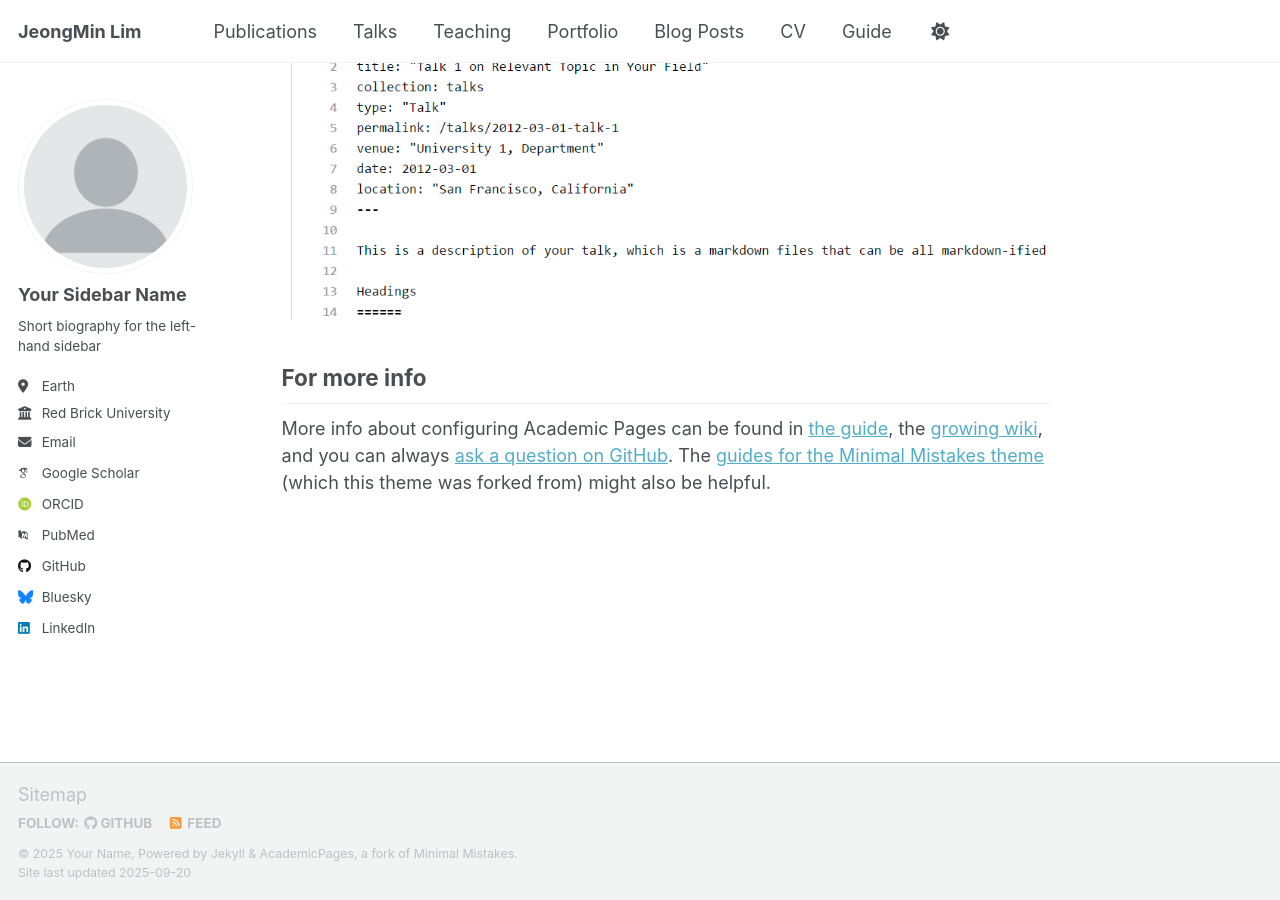
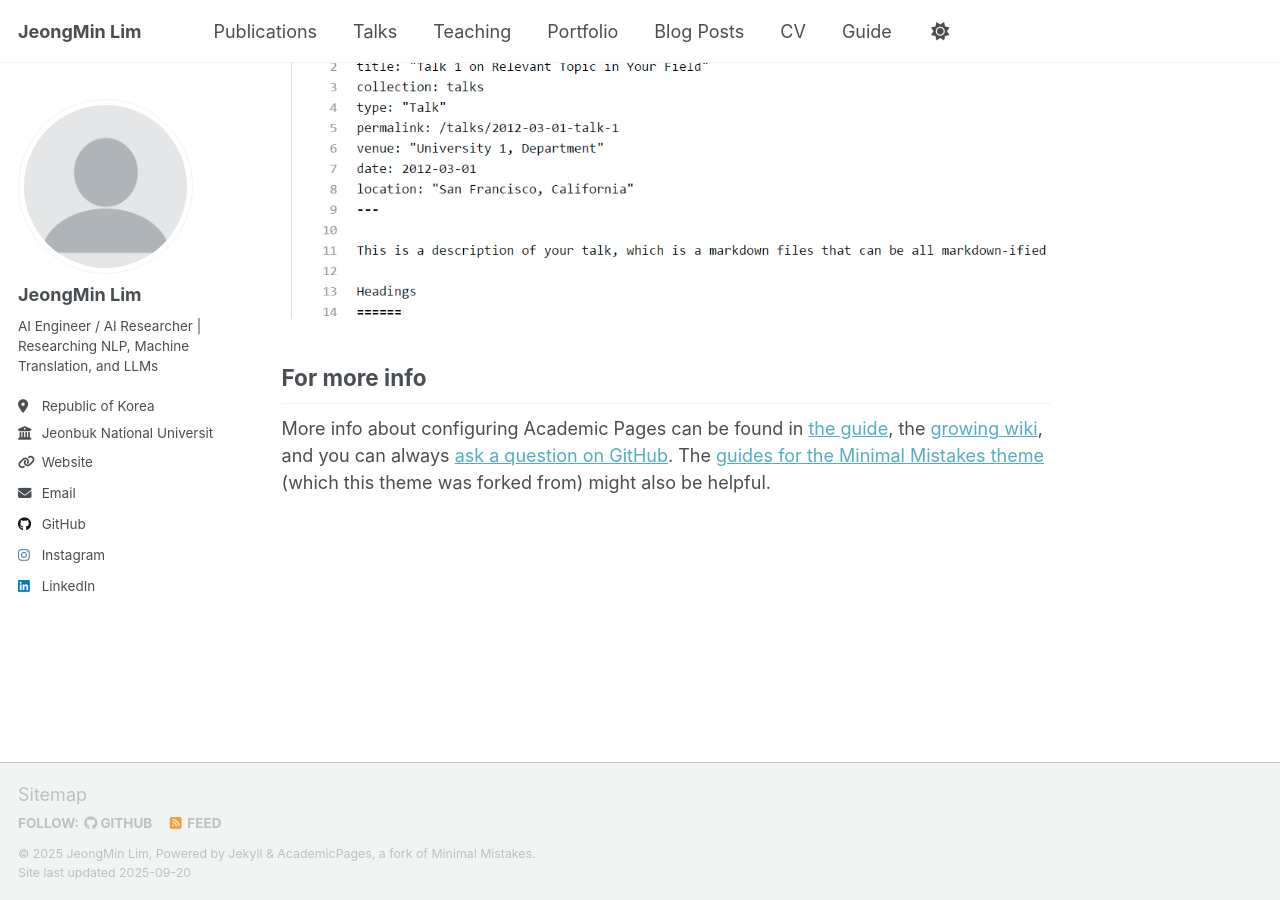
Before and after one commit to JeongMinIsBest/JeongMinIsBest.github.io, a Jekyll site: the page built from _pages/about.md, in a window 1280 px wide and 900 px high, scrolled down 2880 px. Built offline with Jekyll 4.4.1, drawn with Linux system fonts in a browser that asks for light colours; some web fonts are replaced; a script that is not in the unit is left out.

Commit message:
Update _config.yml

```diff
--- a/_config.yml
+++ b/_config.yml
@@ -10,13 +10,13 @@
 locale                   : "en-US"
 site_theme               : "default" # Currently available options are "default", "air"
 title                    : "JeongMin Lim"
-title_separator          : "-"
-name                     : &name "Your Name"
-description              : &description "Your Name's academic portfolio"   # Update this with a general description of your site, this is the default if not overridden by a page
-url                      : https://academicpages.github.io # The base hostname & protocol for your site e.g. "https://[your GitHub username].github.io",
+title_separator          : "|"
+name                     : &name "JeongMin Lim"
+description              : &description "JeongMin Lim | Academic Portfolio in AI, NLP, Machine Translation, and Large Language Models"   # Update this with a general description of your site, this is the default if not overridden by a page
+url                      : https://jeongminisbest.github.io/ # The base hostname & protocol for your site e.g. "https://[your GitHub username].github.io",
                                                            # or if you already have some other page hosted on Github then use "https://[your GitHub username].github.io/[Your Repo Name]"
 baseurl                  : "" # the subpath of your site, e.g. "/blog"
-repository               : "academicpages/academicpages.github.io"
+repository               : "https://github.com/JeongMinIsBest/JeongMinIsBest.github.io"
 
 # Site Author - The following control what appear as part of the author content on the side bar.
 #               If a field is blank the icon and link will not appear, otherwise it will be shown.
@@ -24,23 +24,23 @@ repository               : "academicpages/academicpages.github.io"
 author:
   # Biographic information
   avatar           : "profile.png"
-  name             : "Your Sidebar Name"
+  name             : "JeongMin Lim"
   pronouns         : # example: "she/her"
-  bio              : "Short biography for the left-hand sidebar"
-  location         : "Earth"
-  employer         : "Red Brick University"
-  uri              : # URL
-  email            : "none@example.org"
+  bio              : "AI Engineer / AI Researcher | Researching NLP, Machine Translation, and LLMs"
+  location         : "Republic of Korea"
+  employer         : "Jeonbuk National University"
+  uri              : "https://jeongminisbest.github.io/"
+  email            : "ljm1614@naver.com"
 
   # Academic websites
   academia         : # URL
   arxiv            : # URL - Update with the correct link to your profile
-  googlescholar    : "https://scholar.google.com/citations?user=PS_CX0AAAAAJ"
+  googlescholar    : # URL
   inspire-hep      : # URL
   impactstory      : # URL
-  orcid            : "http://orcid.org/yourorcidurl"
+  orcid            : # URL
   semantic         : # URL
-  pubmed           : "https://www.ncbi.nlm.nih.gov/pubmed/?term=john+snow"
+  pubmed           : # URL
   researchgate     : # URL
   scopus           : # URL
 
@@ -48,20 +48,20 @@ author:
   bitbucket        : # Username - Update with your username on the site
   codepen          : # Username
   dribbble         : # Username
-  github           : "academicpages"
+  github           : "https://github.com/JeongMinIsBest"
   kaggle           : # Username
   stackoverflow    : # User number or user number and name (i.e., use "1" or "1/jeff-atwood")
 
   # Social media
   artstation       : # Username
-  bluesky          : "bsky.app" # Replace this with you Bluesky username
+  bluesky          : # Username
   facebook         : # Username
   flickr           : # Username
   foursquare       : # Username
   goodreads        : # Username
   google_plus      : # Username
   keybase          : # Username
-  instagram        : # Username
+  instagram        : "@running_machine_jenn"
   lastfm           : # Username
   linkedin         : "https://www.linkedin.com/in/ljm1614/"
   mastodon         : # URL
```
